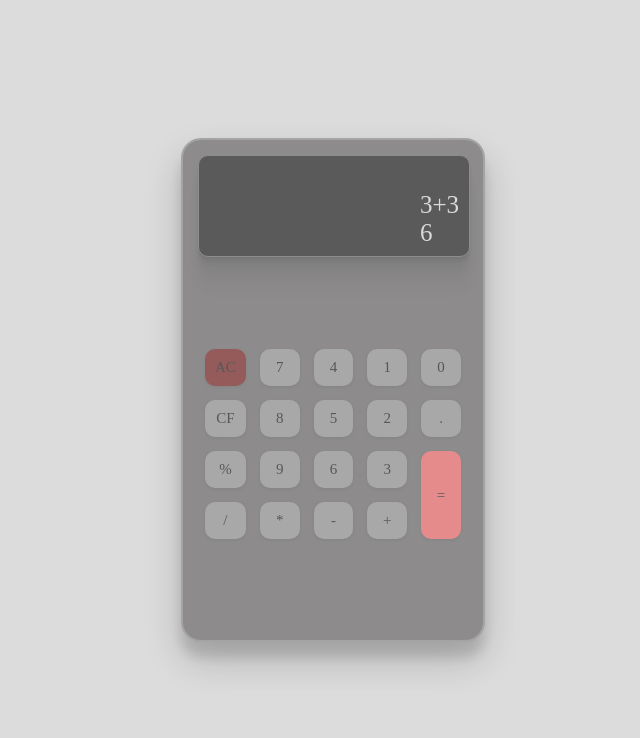
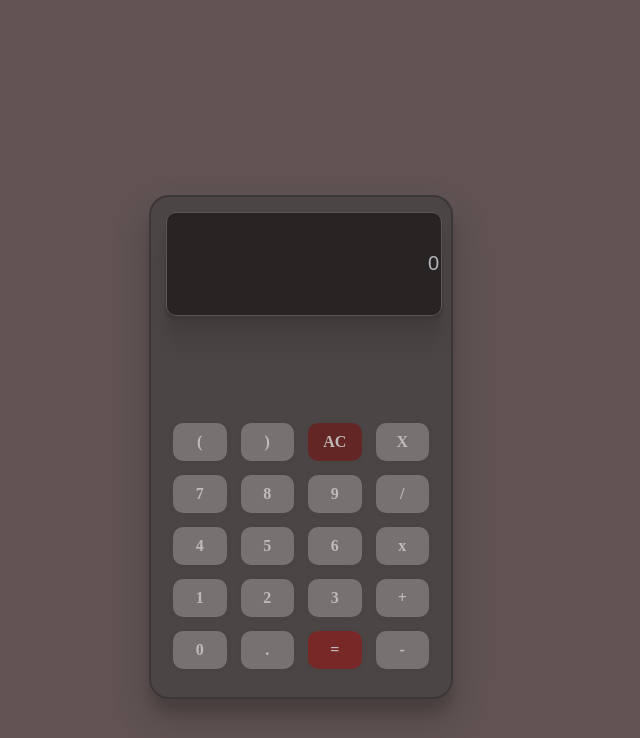
Before and after one commit to srimathijan/calculator, a plain HTML site: page index.html in a window 1280 px wide. Shown: the part 62-800 px from the top of the page, without its empty margins (315-955 px from the left). Drawn offline with Linux system fonts and the light colour scheme.

Commit message:
updated files

```diff
--- a/index.html
+++ b/index.html
@@ -1,46 +1,55 @@
 <!DOCTYPE html>
 <html lang="en">
+
 <head>
     <meta charset="UTF-8">
     <meta name="viewport" content="width=device-width, initial-scale=1.0">
     <title>Document</title>
     <link rel="stylesheet" href="style.css">
 </head>
+
 <body>
-    <div class="calculator">
-        <div class="calc">
-            <div class="calc-display">
-                   <p>3+3 <br> 6</p>
-            </div>
 
-            <div class="calc-buttons">
-                <div class="grid-cols-1">
-                <h1 class="ac">AC</h1>
-                <h1>7</h1>
-                <h1>4</h1>
-                <h1>1</h1>
-                <h1>0</h1>
-                <h1>CF</h1>
-                <h1>8</h1>
-                <h1>5</h1>
-                <h1>2</h1>
-                <h1>.</h1>
-                <h1>%</h1>
-                <h1>9</h1>
-                <h1>6</h1>
-                <h1>3</h1>
-                <h1 class="equal">=</h1>
-                <h1>/</h1>
-                <h1>*</h1>
-                <h1>-</h1>
-                <h1>+</h1>
+    <section class="container">
+        <h2>CALCULATOR</h2>
+        <div class="calculator">
+
+
+            <input class="display" id="display" value="0" />
+
+            <div class="grid-cols-1">
+                <h1 onclick="appendToDisplay('(')">(</h1>
+                <h1 onclick="appendToDisplay(')')">)</h1>
+                <h1 class="ac" onclick="clearDisplay()">AC</h1>
+                <h1 onclick="clearLastElement()">X</h1>
+                <h1 onclick="appendToDisplay('7')">7</h1>
+                <h1 onclick="appendToDisplay('8')">8</h1>
+                <h1 onclick="appendToDisplay('9')">9</h1>
+                <h1 onclick="appendToDisplay('/')">/</h1>
+                <h1 onclick="appendToDisplay('4')">4</h1>
+                <h1 onclick="appendToDisplay('5')">5</h1>
+                <h1 onclick="appendToDisplay('6')">6</h1>
+                <h1 onclick="appendToDisplay('x')">x</h1>
+                <h1 onclick="appendToDisplay('1')">1</h1>
+                <h1 onclick="appendToDisplay('2')">2</h1>
+                <h1 onclick="appendToDisplay('3')">3</h1>
+                <h1 onclick="appendToDisplay('+')">+</h1>
+                <h1 onclick="appendToDisplay('0')">0</h1>
+                <h1 onclick="appendToDisplay('.')">.</h1>
+
+                <h1 class="equal" onclick="calculateResult()">=</h1>
+                <h1 onclick="appendToDisplay('-')">-</h1>
 
 
             </div>
 
-        </div>
 
 
-    </div>
+
+
+
+    </section>
+    <script src="script.js"></script>
 </body>
+
 </html>
--- /dev/null
+++ b/script.js
@@ -0,0 +1,15 @@
+const display = document.getElementById("display")
+
+function appendToDisplay(input) {
+    display.value += input;
+}
+function clearDisplay() {
+    display.value = ""
+}
+function calculateResult() {
+
+    display.value = eval(display.value);
+}
+function clearLastElement() {
+    display.value = display.value.slice(0, -1);
+}
--- a/style.css
+++ b/style.css
@@ -1,78 +1,107 @@
-body{
-    width: 100%;
-    background-color: gainsboro;
+body {
+    width: 95%;
+    background-color: rgb(97, 83, 83);
+    user-select: none;
 }
 
-.calculator{
+h2 {
+    color: rgb(32, 28, 28);
+    justify-self: center;
+    border-bottom: 10px groove rgb(236, 223, 223);
+
+}
+
+.calculator {
     width: 300px;
     height: 500px;
-    border: solid 2px gray;
+    border: solid 2px rgb(37, 37, 37);
+
     margin: auto;
-    align-items: center;
     margin-top: 200px;
-    background-color: rgb(90, 87, 87);
+    background-color: rgb(61, 60, 60);
     border-radius: 20px;
     opacity: 0.6;
     box-shadow: rgba(0, 0, 0, 0.3) 0px 19px 38px, rgba(0, 0, 0, 0.22) 0px 15px 12px;
+    position: relative;
+
 
 
 }
-.calc-display{
+
+.display {
     width: 90%;
     height: 100px;
     background-color: rgb(5, 5, 5);
     border: 1px solid rgb(90, 89, 89);
     margin: 15px;
     border-radius: 10px;
+    color: aliceblue;
+    justify-items: end;
+    outline: none;
+
 
     box-shadow: rgba(0, 0, 0, 0.09) 0px 2px 1px, rgba(0, 0, 0, 0.09) 0px 4px 2px, rgba(0, 0, 0, 0.09) 0px 8px 4px, rgba(0, 0, 0, 0.09) 0px 16px 8px, rgba(0, 0, 0, 0.09) 0px 32px 16px;
 }
-.calc-display p{
-    color: rgb(218, 218, 218);
-    padding: 10px;
-    display: flex;
-    justify-content: end;
-    font-size: 25px;
 
+.calculator input {
+    font-size: 20px;
 }
-.grid-cols-1{
+
+.calculator input:hover {
+    outline: none;
+}
+
+.grid-cols-1 {
     text-align: center;
     display: grid;
-   grid-template-columns: 1fr 1fr 1fr 1fr 1fr;
+    grid-template-columns: 1fr 1fr 1fr 1fr;
+    cursor: pointer;
     margin: 20px;
     gap: 10px;
-   margin-top:30%;
+    margin-top: 30%;
     border-radius: 10px;
 
 
 
 
 }
-h1{
+
+h1 {
     background-color: rgb(134, 134, 134);
     border-radius: 10px;
     padding: 10px;
     gap: 20px;
     margin: 2px;
-    box-shadow:  rgba(60, 64, 67, 0.3) 0px 1px 2px 0px, rgba(60, 64, 67, 0.15) 0px 1px 3px 1px;
-    font-size: 15px;
-   font-weight: 200;
-   color: black;
+    font-weight: 400;
+    box-shadow: rgba(60, 64, 67, 0.3) 0px 1px 2px 0px, rgba(60, 64, 67, 0.15) 0px 1px 3px 1px;
+    font-size: 16px;
+    font-weight: 800;
+    color: rgb(255, 255, 255);
 
 }
-.equal{
-    grid-row:span 2;
+
+.equal {
+
     display: grid;
     align-items: center;
-   background-color: rgb(238, 86, 86);
+    background-color: rgb(138, 12, 12);
 }
-.ac{
+
+.ac {
     background-color: rgb(102, 7, 7);
     opacity: none;
 }
-h1:hover{
+
+h1:hover {
     transform: scale(0.9);
     transition: 0.1s;
     overflow: hidden;
     transform: translateY(5);
+    background-color: rgb(31, 28, 28);
 }
+
+@media screen and (max-width:600px) {
+    body {
+        width: 95%;
+    }
+}
```
Lines whose indentation alone changed are shown as unchanged.
